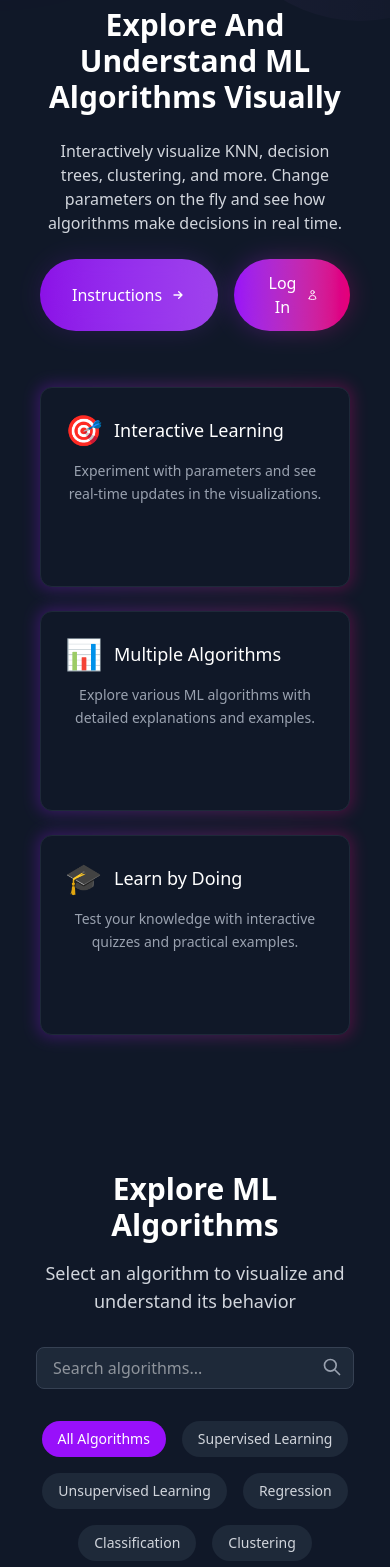
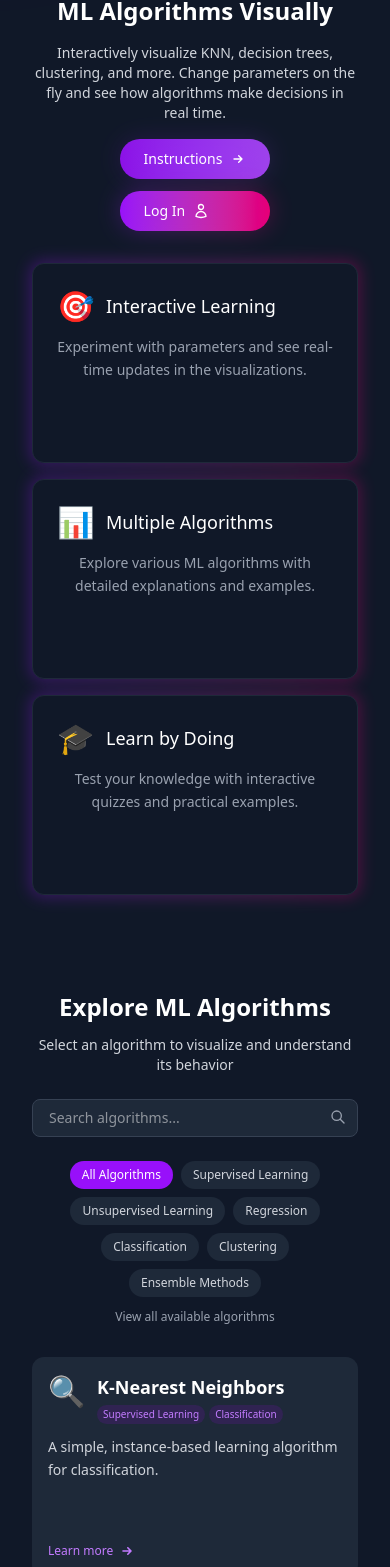
Before and after one commit to idanidan29/Machine_Learning_Visualizer, a Next.js app in the folder client/: page / in a window 390 px wide. Shown: the part 159-1726 px from the top of the page. Built offline with nearby package versions, Linux system fonts and the light colour scheme; no server answers.

Commit message:
adjusting for mobile the hero section

```diff
--- a/client/src/app/components/AlgoFilter.tsx
+++ b/client/src/app/components/AlgoFilter.tsx
@@ -75,7 +75,7 @@ export default function AlgorithmFilter() {
     });
 
   return (
-    <div id="algorithms-section" className="py-12 px-4 sm:px-6 lg:px-8 min-h-[800px]">
+    <div id="algorithms-section" className="py-8 sm:py-12 px-4 sm:px-6 lg:px-8 min-h-[800px]">
       <div className="max-w-7xl mx-auto">
         <motion.div
           initial={{ opacity: 0, y: 10 }}
@@ -83,10 +83,10 @@ export default function AlgorithmFilter() {
           transition={{ duration: 0.3 }}
         >
           <div className="text-center">
-            <h2 className="text-3xl font-bold text-white sm:text-4xl">
+            <h2 className="text-2xl sm:text-3xl font-bold text-white">
               Explore ML Algorithms
             </h2>
-            <p className="mt-4 text-lg text-gray-300">
+            <p className="mt-3 sm:mt-4 text-sm sm:text-lg text-gray-300">
               Select an algorithm to visualize and understand its behavior
             </p>
           </div>
@@ -98,17 +98,17 @@ export default function AlgorithmFilter() {
           animate={{ opacity: 1, y: 0 }}
           transition={{ duration: 0.3, delay: 0.1 }}
         >
-          <div className="mt-8 max-w-md mx-auto">
+          <div className="mt-6 sm:mt-8 max-w-md mx-auto">
             <div className="relative">
               <input
                 type="text"
                 placeholder="Search algorithms..."
                 value={searchQuery}
                 onChange={(e) => setSearchQuery(e.target.value)}
-                className="w-full px-4 py-2 bg-gray-800 text-white rounded-lg border border-gray-700 focus:border-purple-500 focus:ring-1 focus:ring-purple-500 transition-all duration-200"
+                className="w-full px-4 py-2 bg-gray-800 text-white rounded-lg border border-gray-700 focus:border-purple-500 focus:ring-1 focus:ring-purple-500 transition-all duration-200 text-sm sm:text-base"
               />
               <svg
-                className="absolute right-3 top-2.5 h-5 w-5 text-gray-400"
+                className="absolute right-3 top-2.5 h-4 w-4 sm:h-5 sm:w-5 text-gray-400"
                 fill="none"
                 stroke="currentColor"
                 viewBox="0 0 24 24"
@@ -131,7 +131,7 @@ export default function AlgorithmFilter() {
           animate={{ opacity: 1, y: 0 }}
           transition={{ duration: 0.3, delay: 0.2 }}
         >
-          <div className="mt-8 flex flex-wrap justify-center gap-4">
+          <div className="mt-6 sm:mt-8 flex flex-wrap justify-center gap-2 sm:gap-4">
             {categories.map((category) => (
               <motion.div
                 key={category.id}
@@ -140,7 +140,7 @@ export default function AlgorithmFilter() {
               >
                 <button
                   onClick={(e) => handleCategoryClick(category.id, e)}
-                  className={`px-4 py-2 rounded-full text-sm font-medium transition-all duration-200
+                  className={`px-3 sm:px-4 py-1.5 sm:py-2 rounded-full text-xs sm:text-sm font-medium transition-all duration-200
                     ${selectedCategories.includes(category.id)
                       ? 'bg-purple-600 text-white'
                       : 'bg-gray-800 text-gray-300 hover:bg-gray-700'
@@ -160,15 +160,15 @@ export default function AlgorithmFilter() {
           animate={{ opacity: 1 }}
           transition={{ duration: 0.2 }}
         >
-          <div className="mt-4 text-center">
-            <p className="text-gray-400 text-sm">
+          <div className="mt-3 sm:mt-4 text-center">
+            <p className="text-gray-400 text-xs sm:text-sm">
               {categories.find(cat => cat.id === selectedCategories[0])?.description}
             </p>
           </div>
         </motion.div>
 
         {/* Algorithm Cards */}
-        <div className="mt-12 grid gap-8 sm:grid-cols-2 lg:grid-cols-3 min-h-[500px] relative">
+        <div className="mt-8 sm:mt-12 grid gap-4 sm:gap-6 md:gap-8 sm:grid-cols-2 lg:grid-cols-3 min-h-[500px] relative">
           <AnimatePresence mode="popLayout">
             {filteredAlgorithms.map((algorithm, index) => (
               <motion.div
@@ -188,29 +188,29 @@ export default function AlgorithmFilter() {
                 style={{
                   position: 'relative',
                   width: '100%',
-                  height: '250px'
+                  height: '220px'
                 }}
               >
                 <div
                   onClick={(e) => handleAlgorithmClick(algorithm.path, e)}
-                  className="group relative bg-gray-800 rounded-xl p-6 hover:bg-gray-700 transition-colors duration-300 flex flex-col h-full w-full overflow-hidden cursor-pointer"
+                  className="group relative bg-gray-800 rounded-xl p-4 sm:p-6 hover:bg-gray-700 transition-colors duration-300 flex flex-col h-full w-full overflow-hidden cursor-pointer"
                 >
-                  <div className="flex items-start space-x-4">
+                  <div className="flex items-start space-x-3 sm:space-x-4">
                     <motion.div
                       whileHover={{ scale: 1.1, rotate: 5 }}
                       transition={{ duration: 0.2, ease: "easeInOut" }}
                     >
-                      <span className="text-4xl block flex-shrink-0">
+                      <span className="text-3xl sm:text-4xl block flex-shrink-0">
                         {algorithm.icon}
                       </span>
                     </motion.div>
                     <div className="flex-grow min-w-0">
-                      <h3 className="text-xl font-semibold text-white group-hover:text-purple-400 transition-colors duration-300 truncate">
+                      <h3 className="text-lg sm:text-xl font-semibold text-white group-hover:text-purple-400 transition-colors duration-300 truncate">
                         {algorithm.name}
                       </h3>
                       <div className="flex flex-wrap gap-1 mt-1">
                         {algorithm.categories.map(category => (
-                          <span key={category} className="text-xs text-purple-400 bg-purple-900/30 px-2 py-0.5 rounded-full">
+                          <span key={category} className="text-[10px] sm:text-xs text-purple-400 bg-purple-900/30 px-1.5 sm:px-2 py-0.5 rounded-full">
                             {categories.find(cat => cat.id === category)?.name}
                           </span>
                         ))}
@@ -218,18 +218,18 @@ export default function AlgorithmFilter() {
                     </div>
                   </div>
                   <div className="flex-grow flex flex-col justify-between">
-                    <p className="mt-4 text-gray-300 line-clamp-3 leading-relaxed">
+                    <p className="mt-3 sm:mt-4 text-sm text-gray-300 line-clamp-3 leading-relaxed">
                       {algorithm.description}
                     </p>
-                    <div className="mt-4 pt-2">
+                    <div className="mt-3 sm:mt-4 pt-2">
                       <motion.div
                         whileHover={{ x: 4 }}
                         transition={{ duration: 0.2, ease: "easeInOut" }}
                       >
                         <div className="flex items-center text-purple-400 group-hover:text-purple-300 transition-colors duration-300 inline-flex">
-                          <span className="text-sm font-medium">Learn more</span>
+                          <span className="text-xs sm:text-sm font-medium">Learn more</span>
                           <motion.svg
-                            className="ml-2 h-5 w-5"
+                            className="ml-1.5 sm:ml-2 h-4 w-4 sm:h-5 sm:w-5"
                             xmlns="http://www.w3.org/2000/svg"
                             viewBox="0 0 20 20"
                             fill="currentColor"
@@ -261,8 +261,8 @@ export default function AlgorithmFilter() {
               exit={{ opacity: 0, y: -10 }}
               transition={{ duration: 0.2 }}
             >
-              <div className="text-center mt-12">
-                <p className="text-gray-400 text-lg">
+              <div className="text-center mt-8 sm:mt-12">
+                <p className="text-gray-400 text-sm sm:text-lg">
                   No algorithms found in this category.
                 </p>
               </div>
--- a/client/src/app/components/Hero.tsx
+++ b/client/src/app/components/Hero.tsx
@@ -15,39 +15,39 @@ export default function HeroSection() {
   return (
     <>
       <Navbar />
-      <section className="bg-gray-900 pt-6 overflow-hidden min-h-screen flex flex-col relative">
+      <section className="bg-gray-900 pt-4 sm:pt-6 overflow-hidden min-h-screen flex flex-col relative">
         {/* Background elements */}
         <div className="absolute top-0 left-0 -translate-x-[54%] -translate-y-[70%] w-2/5 rounded-full aspect-square bg-purple-600/70 backdrop-filter blur-3xl opacity-50" />
         <div className="absolute bottom-0 right-0 translate-x-[54%] translate-y-[70%] w-2/5 rounded-full aspect-square bg-purple-600/70 backdrop-filter blur-3xl opacity-50" />
-        <div className="absolute min-w-[300px] w-[48%] md:w-2/5 aspect-square rounded-full bg-gradient-to-r from-purple-400/5 right-0 -translate-y-[40%] translate-x-[40%] top-0">
+        <div className="absolute min-w-[200px] sm:min-w-[300px] w-[48%] md:w-2/5 aspect-square rounded-full bg-gradient-to-r from-purple-400/5 right-0 -translate-y-[40%] translate-x-[40%] top-0">
           <div className="inset-[10%] rounded-full bg-gradient-to-l from-purple-400/20">
             <div className="absolute inset-[20%] rounded-full bg-gradient-to-l from-purple-400/30" />
           </div>
         </div>
-        <div className="absolute min-w-[300px] w-[48%] md:w-2/5 aspect-square rounded-full bg-gradient-to-l from-purple-400/5 left-0 translate-y-[40%] -translate-x-[40%] bottom-0">
+        <div className="absolute min-w-[200px] sm:min-w-[300px] w-[48%] md:w-2/5 aspect-square rounded-full bg-gradient-to-l from-purple-400/5 left-0 translate-y-[40%] -translate-x-[40%] bottom-0">
           <div className="inset-[10%] rounded-full bg-gradient-to-r from-purple-400/40">
             <div className="absolute inset-[20%] rounded-full bg-gradient-to-r from-purple-400/50" />
           </div>
         </div>
 
         {/* Content container */}
-        <div className="mx-auto w-full max-w-7xl px-5 flex flex-col h-full">
+        <div className="mx-auto w-full max-w-7xl px-4 sm:px-5 flex flex-col h-full">
           {/* Hero content */}
-          <div className="flex flex-col items-center justify-center p-6 mb-8 mt-16">
-            <div className="text-center flex flex-col items-center space-y-6 md:space-y-7 max-w-4xl">
-              <span className="border border-gray-500 px-6 py-0.5 rounded-full bg-gray-950 bg-opacity-50 text-gray-300">
+          <div className="flex flex-col items-center justify-center p-4 sm:p-6 mb-4 sm:mb-8 mt-12 sm:mt-16">
+            <div className="text-center flex flex-col items-center space-y-4 sm:space-y-6 md:space-y-7 max-w-4xl">
+              <span className="border border-gray-500 px-4 sm:px-6 py-0.5 rounded-full bg-gray-950 bg-opacity-50 text-gray-300 text-sm sm:text-base">
                 ML Visualizer
               </span>
-              <h1 className="text-3xl sm:text-4xl md:text-5xl lg:text-6xl/tight xl:text-6xl/tight text-white font-bold capitalize text-center">
+              <h1 className="text-2xl sm:text-3xl md:text-4xl lg:text-5xl xl:text-6xl/tight text-white font-bold capitalize text-center">
                 Explore and Understand ML Algorithms Visually
               </h1>
-              <p className="text-base text-gray-300 text-center max-w-xl">
+              <p className="text-sm sm:text-base text-gray-300 text-center max-w-xl">
                 Interactively visualize KNN, decision trees, clustering, and more. Change parameters on the fly and see how algorithms make decisions in real time.
               </p>
-              <div className="flex justify-center gap-4 pb-8">
+              <div className="flex flex-col sm:flex-row justify-center gap-3 sm:gap-4 pb-4 sm:pb-8">
                 <button
                   onClick={() => setOpen(true)}
-                  className="group relative px-8 py-3 text-base font-medium text-white transition-all duration-300 ease-out hover:scale-102"
+                  className="group relative px-6 sm:px-8 py-2.5 sm:py-3 text-sm sm:text-base font-medium text-white transition-all duration-300 ease-out hover:scale-102"
                 >
                   <span className="relative z-10 flex items-center gap-2">
                     Instructions
@@ -72,7 +72,7 @@ export default function HeroSection() {
                 {!isAuthenticated && (
                   <button
                     onClick={openLoginModal}
-                    className="group relative px-8 py-3 text-base font-medium text-white transition-all duration-300 ease-out hover:scale-102"
+                    className="group relative px-6 sm:px-8 py-2.5 sm:py-3 text-sm sm:text-base font-medium text-white transition-all duration-300 ease-out hover:scale-102"
                   >
                     <span className="relative z-10 flex items-center gap-2">
                       Log In
@@ -97,7 +97,7 @@ export default function HeroSection() {
               </div>
 
               {/* Feature Highlights */}
-              <div className="grid grid-cols-1 md:grid-cols-3 gap-6 w-full max-w-3xl">
+              <div className="grid grid-cols-1 sm:grid-cols-2 md:grid-cols-3 gap-4 sm:gap-6 w-full max-w-3xl">
                 <FeatureCard
                   emoji="🎯"
                   title="Interactive Learning"
```
